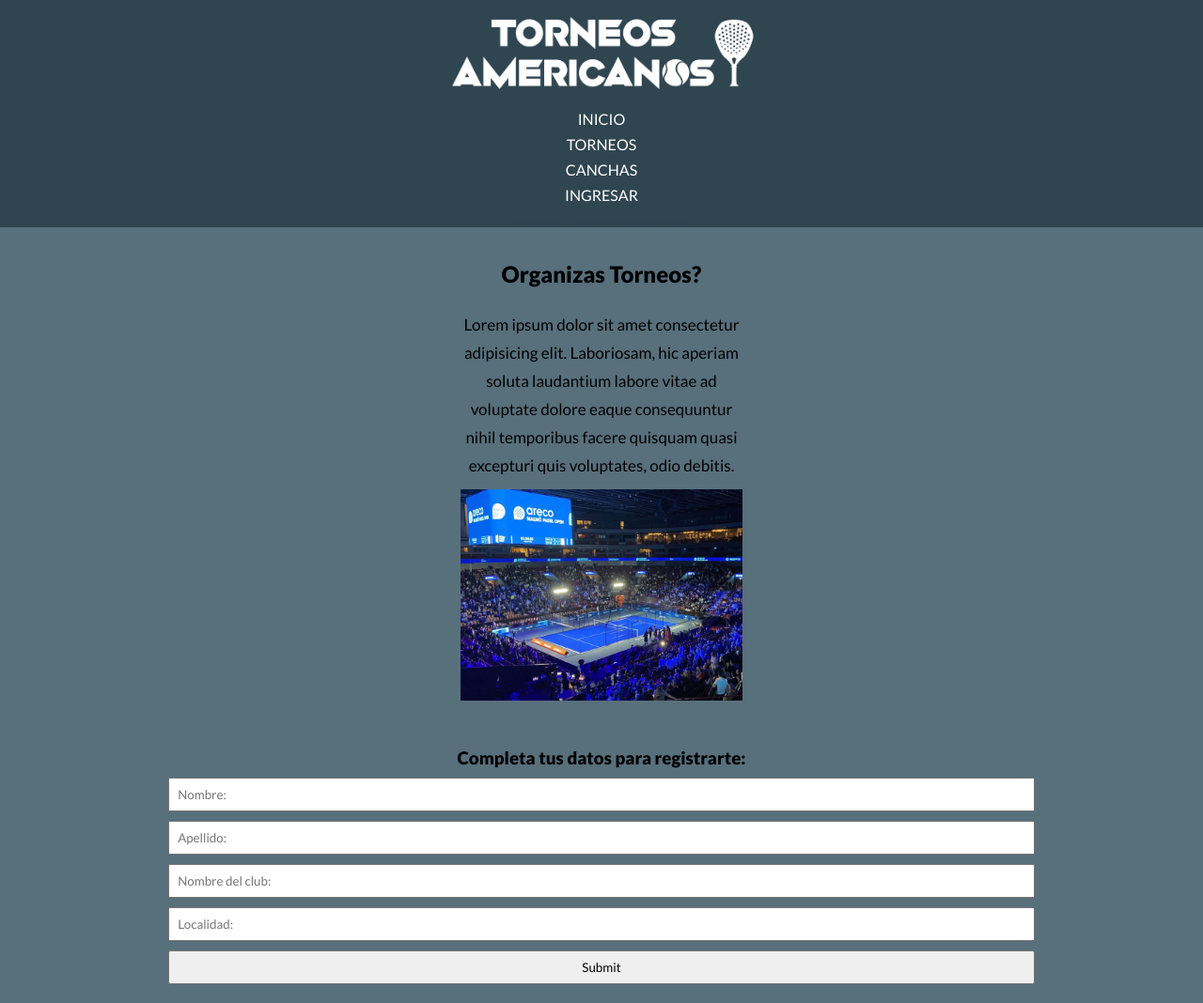
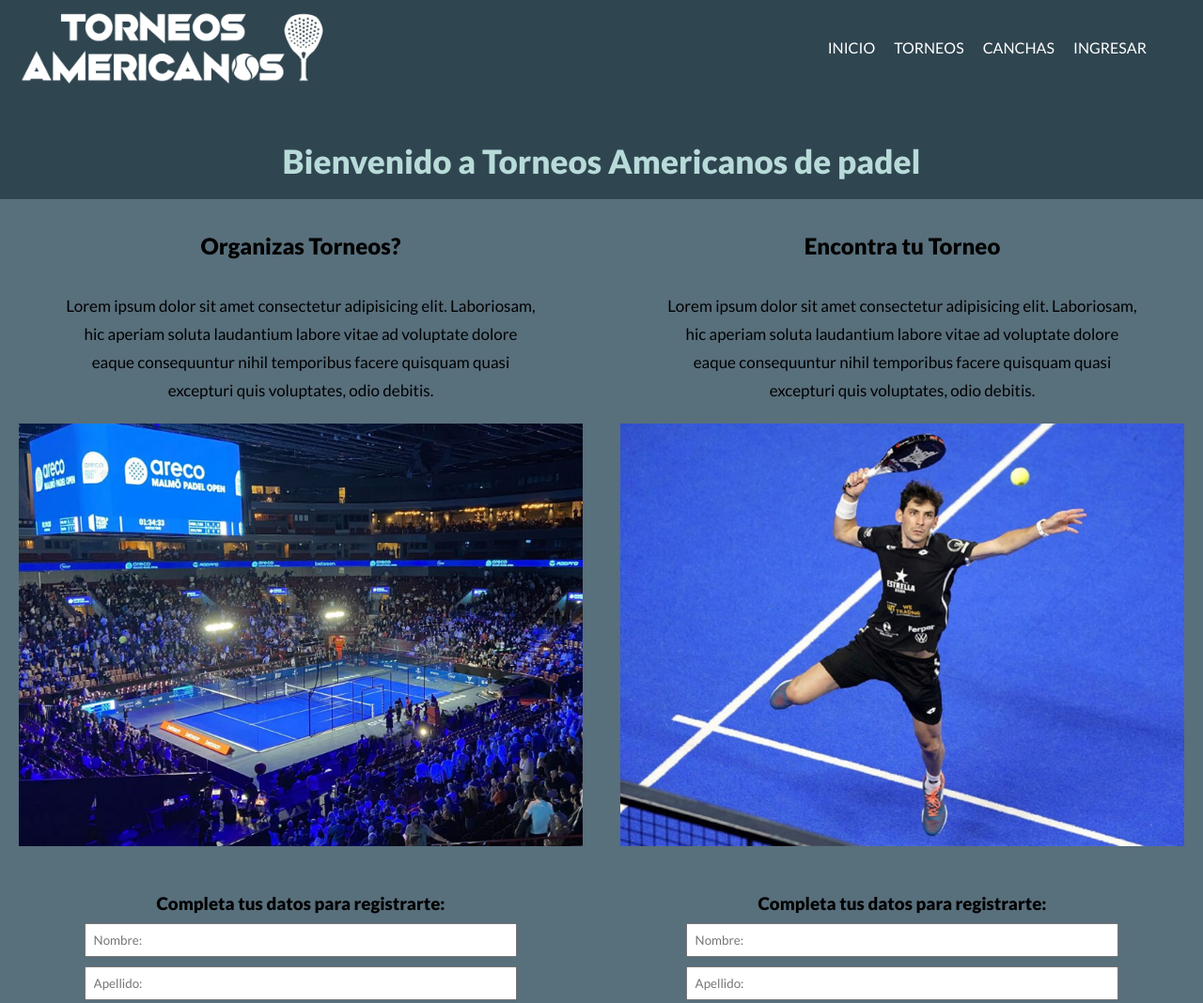
Before and after one commit to SantiagoPrediger/americanos-prediger, a plain HTML site: page index.html in a window 1280 px wide. Shown: the top 1068 px of the page at 94% size. Drawn offline with Linux system fonts and the light colour scheme.

Commit message:
diseño mobile y desktop responsive

```diff
--- a/css/style.css
+++ b/css/style.css
@@ -143,5 +143,39 @@ h1{
 }
 
 @media (min-width:760px) {
-
+    .header {
+        flex-direction: row;
+        height: 100px;
+        align-items: center;
+    }
+    .menu {
+        flex-direction: row;
+        margin-right: 50px;
+    }
+    h1{
+        text-align: center;
+        color: var(--color5);
+        padding-bottom: 20px;
+        font-size: 35px;
+    }
+    .menu li {
+        margin: 10px;
+    }
+    .box {
+        width: 50%;
+        display: flex;
+    }
+    .containerBox {
+        display: flex;
+        flex-direction: row;
+        justify-content: space-around;
+    }
+    .box img {
+        width: 600px;
+        padding-bottom: 40px;
+    }
+    .box p {
+        width: 500px;
+        margin: 20px;
+    }
 }
--- a/index.html
+++ b/index.html
@@ -16,7 +16,7 @@
 
 <body>
     <header class="header">
-        <div>
+        <div class="logo">
             <a href="./index.html">
                 <img src="./img/logo torname.png" alt="Logo Torneos Americanos">
             </a>
@@ -91,6 +91,6 @@
             </ul>
         </div>
     </footer>
-    <script src="#"></script>
+    <script src=""></script>
 </body>
 </html>
```
Also changed, not shown: Torneos-Americanos-Logo.jpg (deleted), img/coloresDelProyecto.png (renamed from coloresDelProyecto.png), img/coloresDelProyecto2.png (renamed from coloresDelProyecto2.png).
